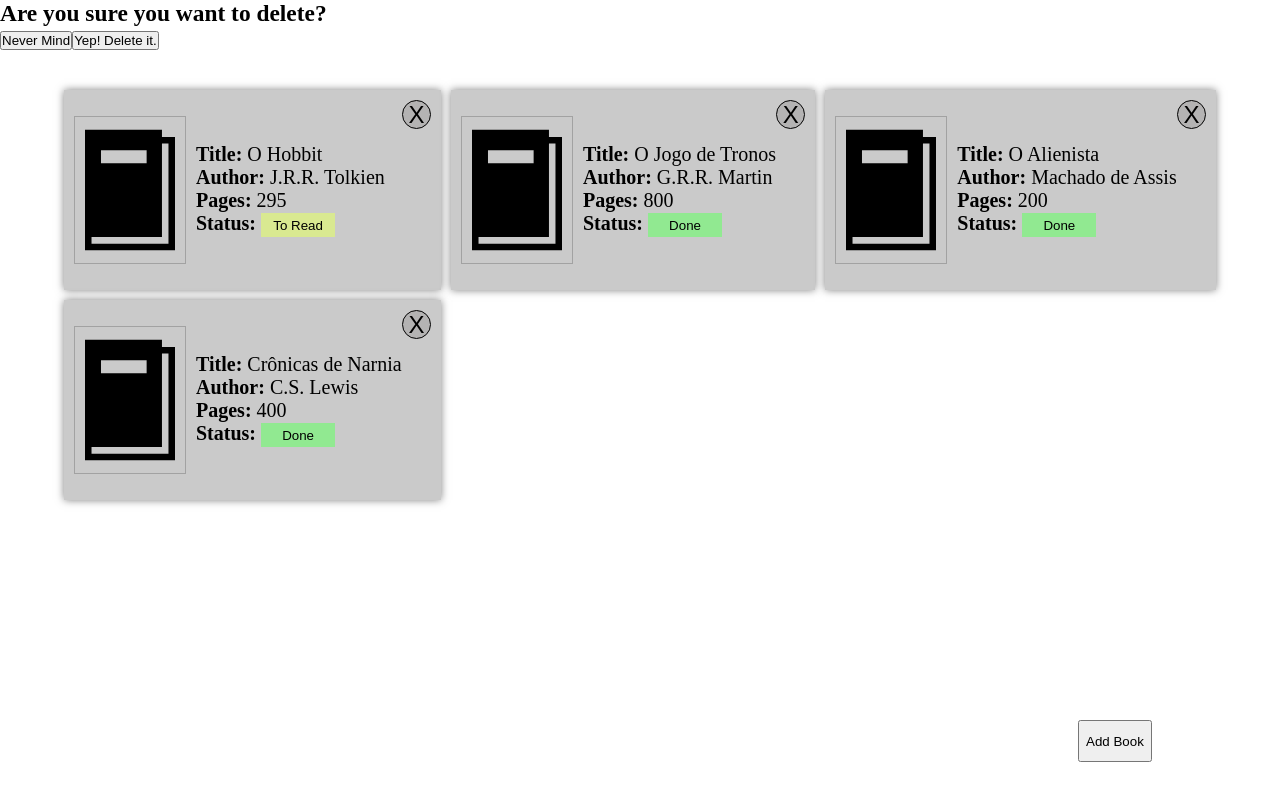
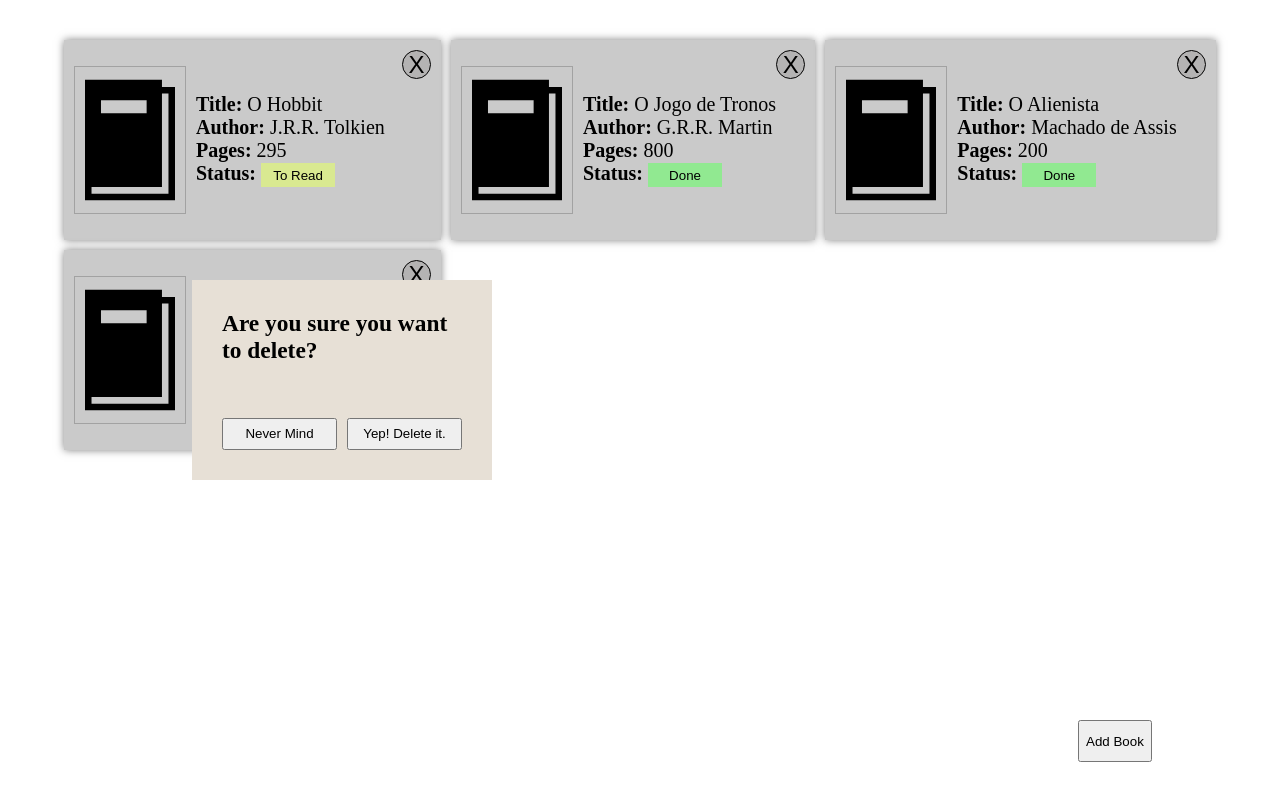
Before and after one commit to al-ptk/odin-library, a plain HTML site: page index.html in a window 1280 px wide. Drawn offline with Linux system fonts and the light colour scheme.

Commit message:
Set style of deleteModal

```diff
--- a/script.js
+++ b/script.js
@@ -228,15 +228,20 @@ function addBookModal (library, callback) {
 
 function deleteModal () {
     const container = newEl ('div', root);
+    container.classList.add('deleteModal');
 
     const modalTitle = newEl ('h3', container);
     modalTitle.textContent = 'Are you sure you want to delete?';
+    modalTitle.style.gridRow = '1'
+    modalTitle.style.gridColumn = '1 / 3';
 
-    const buttonsContainer = newEl('div', container);
-    const cancelButton = newEl ('button', buttonsContainer);
+    const cancelButton = newEl ('button', container);
     cancelButton.textContent = "Never Mind";
-    const confirmButton = newEl ('button', buttonsContainer);
+    cancelButton.style.gridRow = '1 / 2';
+
+    const confirmButton = newEl ('button', container);
     confirmButton.textContent = "Yep! Delete it."
+    cancelButton.style.gridRow = '2 / 3';
 }
 
 
--- a/style.css
+++ b/style.css
@@ -109,3 +109,18 @@ button.closeModal {
     background-color: inherit;
     align-self: flex-end;
 }
+
+.deleteModal {
+    position: fixed;
+    top: 35vh;
+    left: 15vw;
+    z-index: 10;
+    width: min(70vw, 300px);
+    height: min(30vh, 200px);
+    background-color: rgb(231, 224, 214);
+    padding: 30px;
+    display: grid;
+    grid-template-columns: 1fr 1fr;
+    grid-template-rows: 3fr 1fr;
+    gap: 10px;
+}
```
